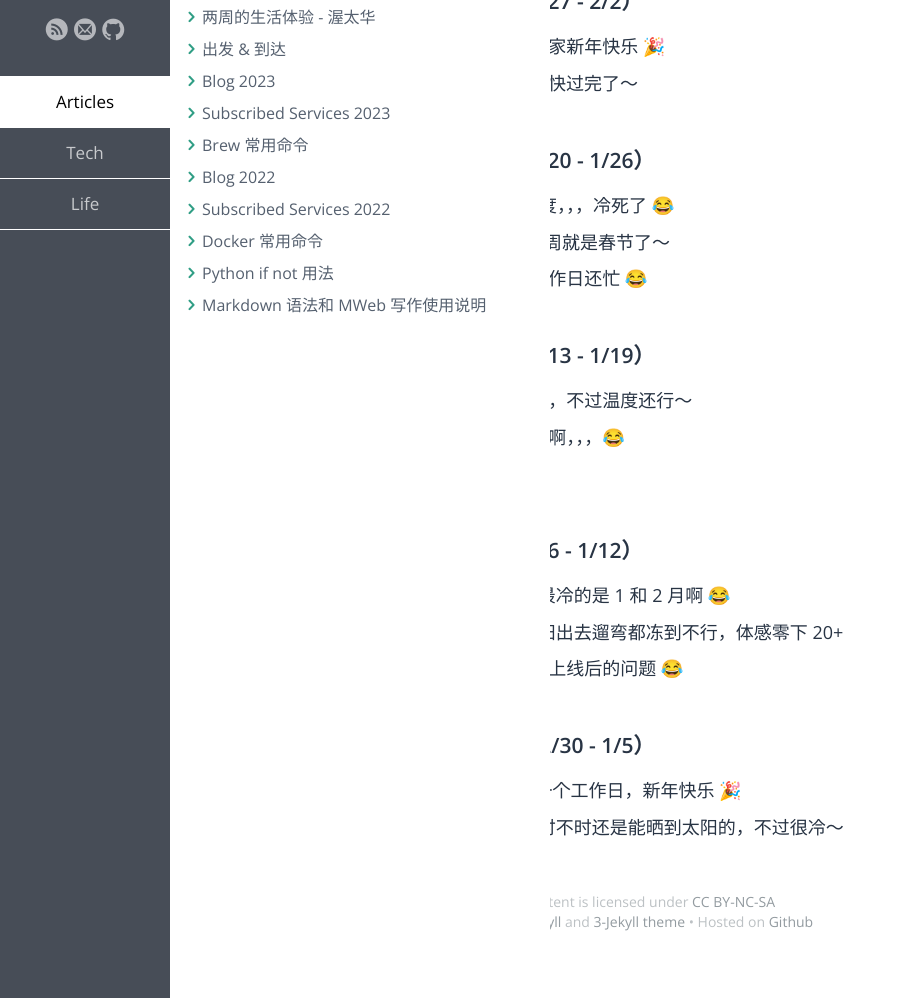
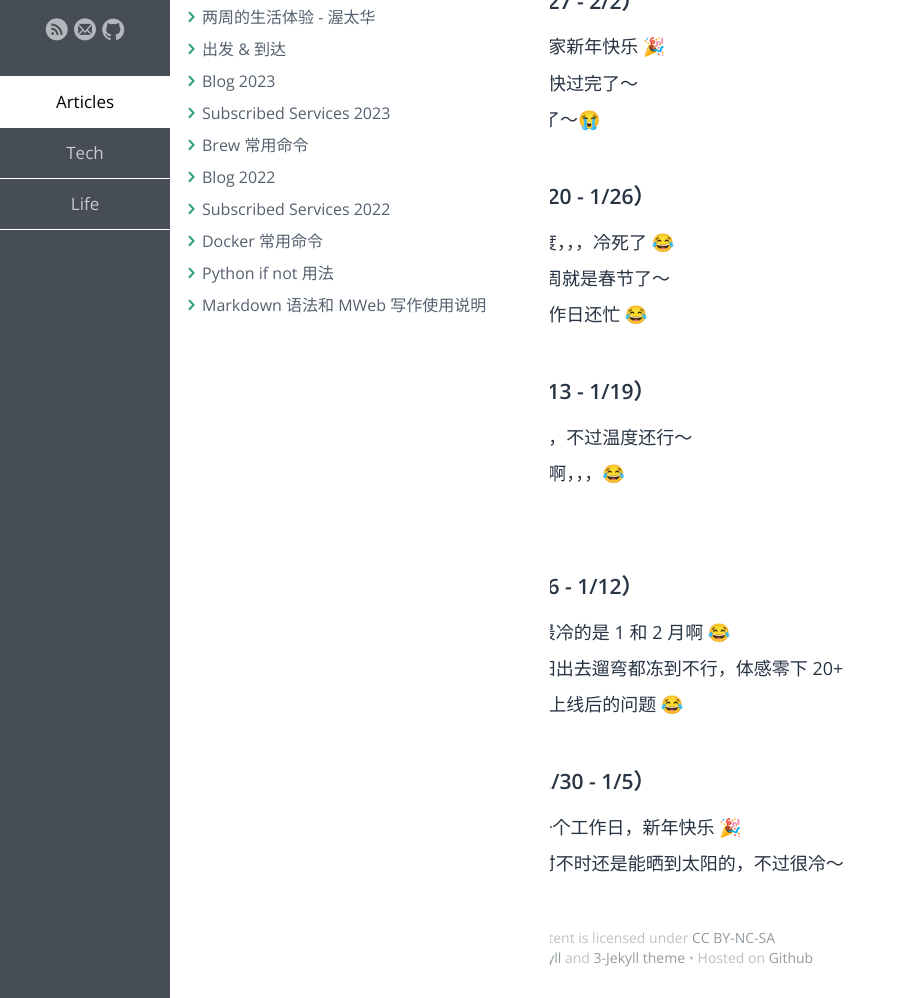
Before and after one commit to samxupeiran/samxupeiran.github.io, a Jekyll site: the page built from _posts/life/2025-01-02-my-blog.md, in a window 1280 px wide, cut to the strip 175-1173 px from the top of the page. Shown: the whole strip, without its empty margins (0-906 px from the left). Built offline with Jekyll 4.4.1, drawn with Linux system fonts in a browser that asks for light colours; some web fonts are replaced.

Commit message:
feat: add weekly blog 1/31

```diff
--- a/_posts/life/2025-01-02-my-blog.md
+++ b/_posts/life/2025-01-02-my-blog.md
@@ -9,6 +9,7 @@ tags: Blog
 - ### 2025 年 1 月 第 4 周（1/27 - 2/2）
      - 1/28 今天是除夕，祝福大家新年快乐 🎉
      - 这周也是冷暴了 🥶；1 月快过完了～
+     - 周五了，周日要回多伦多了～😭
 
 - ### 2025 年 1 月 第 3 周（1/20 - 1/26）
      - 1/21 这周零下 20 + 的温度，，，冷死了 😂
```
